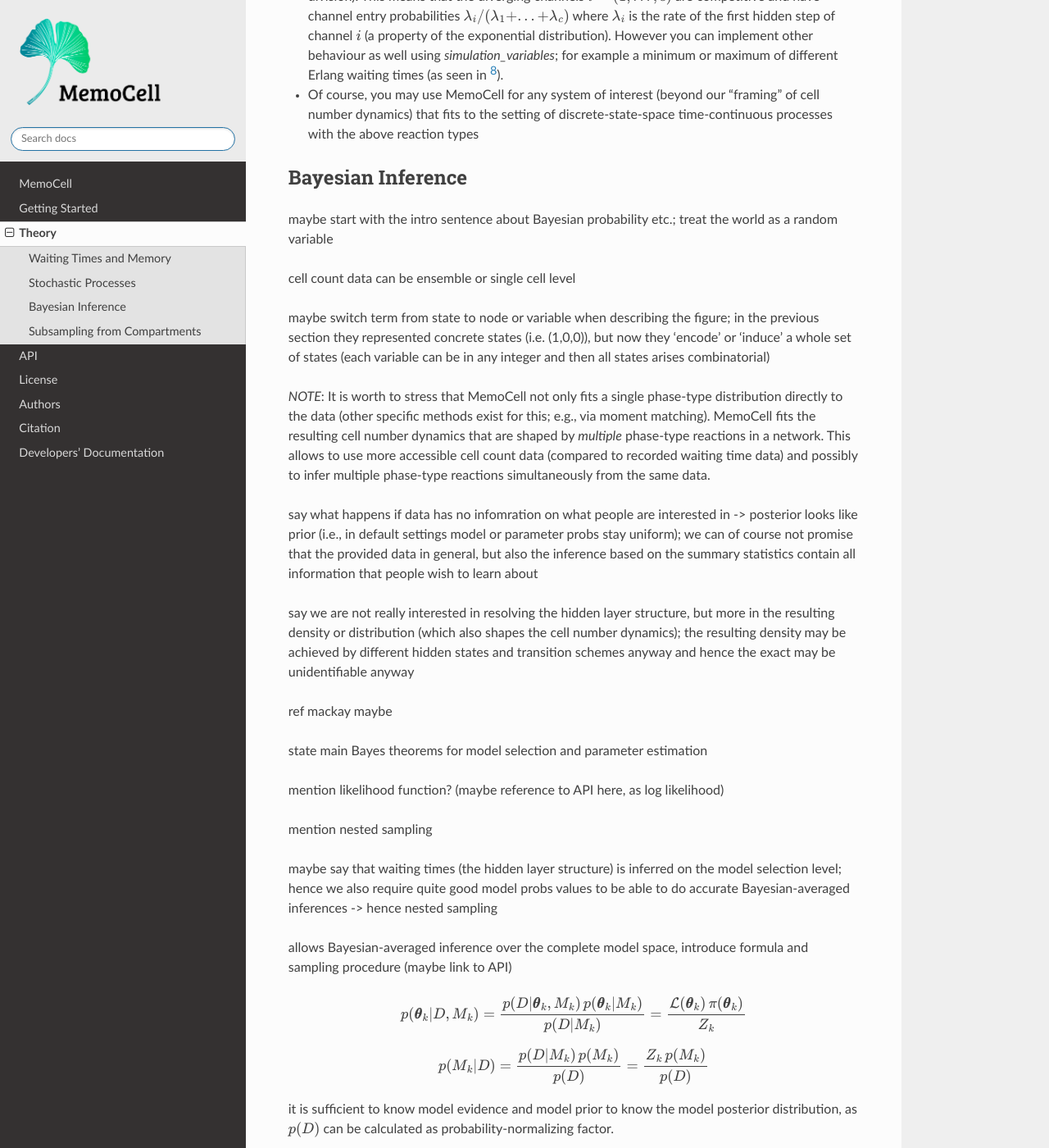
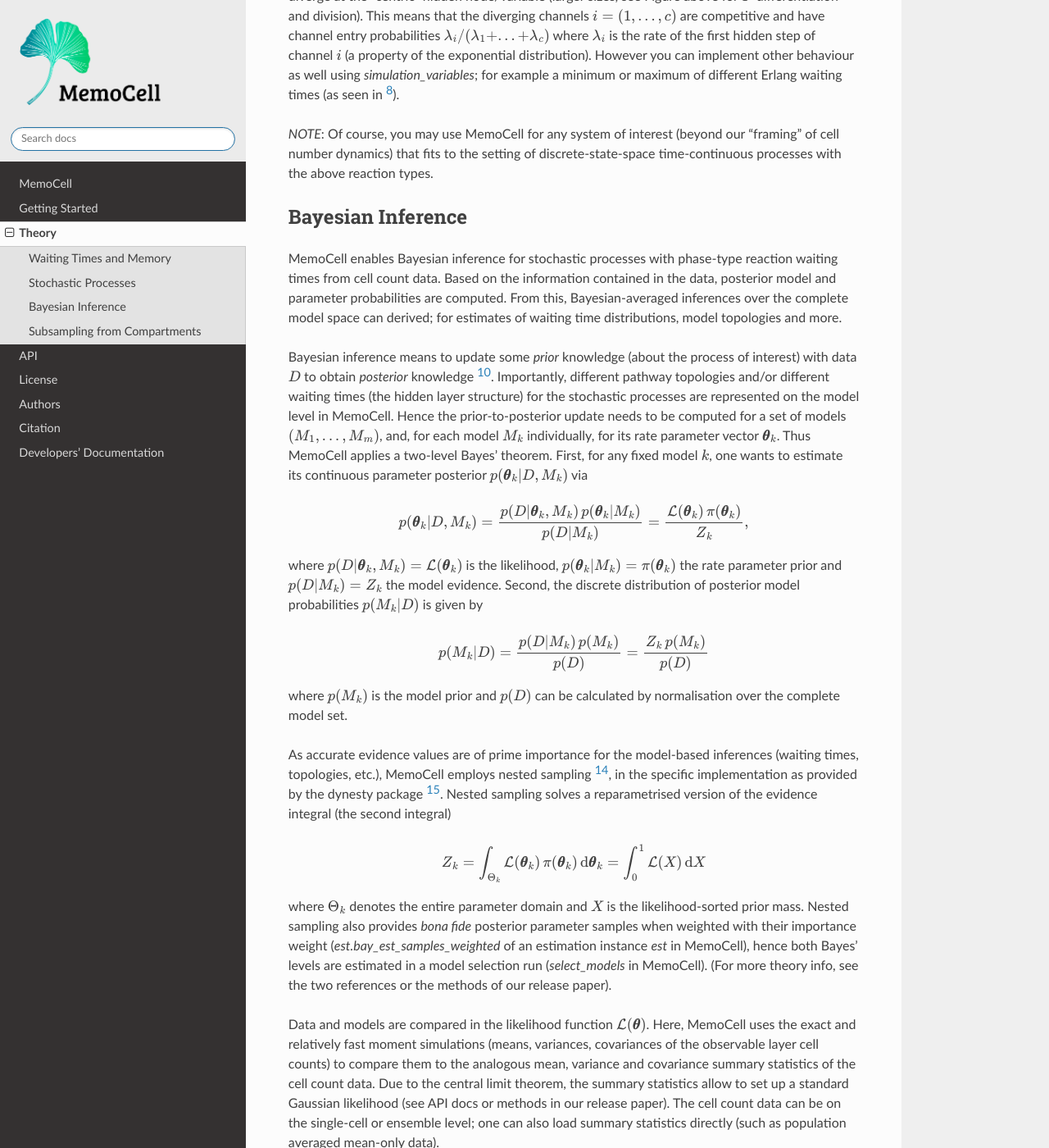
Before and after one commit to mauricelanghinrichs/memocell, a Sphinx documentation site: the page built from docs/theory.rst, in a window 1280 px wide and 1400 px high, scrolled down 7139 px. Shown: the whole window at 82% size. Built offline with Sphinx 7.4.7 and the Read the Docs theme 2.0.0, drawn with Linux system fonts in a browser that asks for light colours; some of the changed text lies outside the part shown.

Commit message:
docs | rtd theory first version

```diff
--- a/docs/theory.rst
+++ b/docs/theory.rst
@@ -257,10 +257,9 @@
 
 where :math:`S` is the start cell type and :math:`E` is the end cell type. For
 example, the differentiation reaction from :math:`X` (start node) to :math:`Y`
-(end node) was implemented by the type :math:`S \rightarrow E`); any single
+(end node) was implemented by the type :math:`S \rightarrow E`; any single
 cell of cell type :math:`X` that undergoes the reaction will switch to cell
 type :math:`Y` at the final (=second) jump of this Erlang channel.
-
 
 Mathematically, the stochastic process on the observable layer is simply the
 sum of the Markov processes for the corresponding hidden layer variables.
@@ -352,110 +351,155 @@
 of hidden variables over all cell types (however, we also allow to compute
 faster :math:`\ell` solutions for the means only).
 
-Three more `NOTES`:
+**Some further notes below:**
 
-- For both stochastic and moment simulations one has to specify the initial condition. Please see the API docs for the available options and how they are realised in MemoCell.
+`NOTE`: For both stochastic and moment simulations one has to specify the
+initial condition. Please see the API docs for the available options
+and how they are realised in MemoCell.
 
-- By default, when multiple reactions have the same start cell type their reaction channels diverge at the "centric" hidden node/variable (larger sizes, see Figure above for :math:`Y` differentiation and division). This means that the diverging channels :math:`i=(1, ..., c)` are competitive and have channel entry probabilities :math:`\lambda_i/(\lambda_1 + ... + \lambda_c)` where :math:`\lambda_i` is the rate of the first hidden step of channel :math:`i` (a property of the exponential distribution). However you can implement other behaviour as well using `simulation_variables`; for example a minimum or maximum of different Erlang waiting times (as seen in [#min_max_ph]_).
+`NOTE`: By default, when multiple reactions have the same start cell type
+their reaction channels diverge at the "centric" hidden node/variable
+(larger sizes, see Figure above for :math:`Y` differentiation and division).
+This means that the diverging channels :math:`i=(1, ..., c)` are competitive
+and have channel entry probabilities
+:math:`\lambda_i/(\lambda_1 + ... + \lambda_c)` where :math:`\lambda_i`
+is the rate of the first hidden step of channel :math:`i` (a property of
+the exponential distribution). However you can implement other behaviour as
+well using `simulation_variables`; for example a minimum or maximum of
+different Erlang waiting times (as seen in [#min_max_ph]_).
 
-- Of course, you may use MemoCell for any system of interest (beyond our "framing" of cell number dynamics) that fits to the setting of discrete-state-space time-continuous processes with the above reaction types
-
+`NOTE`: Of course, you may use MemoCell for any system of interest
+(beyond our "framing" of cell number dynamics) that fits to the setting
+of discrete-state-space time-continuous processes with the above reaction
+types.
 
 Bayesian Inference
 ^^^^^^^^^^^^^^^^^^
 
-maybe start with the intro sentence about Bayesian probability etc.; treat
-the world as a random variable
+MemoCell enables Bayesian inference for stochastic processes with
+phase-type reaction waiting times from cell count data. Based on the
+information contained in the data, posterior model and parameter probabilities
+are computed. From this, Bayesian-averaged inferences over the complete model
+space can derived; for estimates of waiting time distributions,
+model topologies and more.
 
-cell count data can be ensemble or single cell level
+Bayesian inference means to update some `prior` knowledge (about the process
+of interest) with data :math:`D` to obtain `posterior` knowledge [#mackay]_.
+Importantly, different pathway topologies and/or different waiting times
+(the hidden layer structure) for the stochastic processes are represented
+on the model level in MemoCell. Hence the prior-to-posterior update needs to be
+computed for a set of models :math:`(M_1, ..., M_m)`, and, for each model
+:math:`M_k` individually, for its rate parameter vector :math:`\pmb{\theta}_k`.
+Thus MemoCell applies a two-level Bayes' theorem. First, for any fixed model
+:math:`k`, one wants to estimate its continuous parameter posterior
+:math:`p(\pmb{\theta}_k | D, M_k)` via
 
-maybe switch term from state to node or variable when describing the figure;
-in the previous section they represented concrete states (i.e. (1,0,0)), but
-now they 'encode' or 'induce' a whole set of states (each variable can be
-in any integer and then all states arises combinatorial)
+.. math::
+    p(\pmb{\theta}_k | D, M_k) = \frac{p(D | \pmb{\theta}_k, M_k) \, p(\pmb{\theta}_k| M_k)}{p(D | M_k)}
+    = \frac{\mathcal{L}(\pmb{\theta}_k) \, \pi(\pmb{\theta}_k)}{Z_k},
+
+where :math:`p(D | \pmb{\theta}_k, M_k)=\mathcal{L}(\pmb{\theta}_k)` is the
+likelihood, :math:`p(\pmb{\theta}_k| M_k)=\pi(\pmb{\theta}_k)` the rate parameter
+prior and :math:`p(D | M_k)=Z_k` the model evidence. Second, the
+discrete distribution of posterior model probabilities :math:`p(M_k | D)`
+is given by
+
+.. math::
+    p(M_k | D) = \frac{p(D | M_k) \, p(M_k)}{p(D)}
+    = \frac{Z_k \, p(M_k)}{p(D)}
+
+where :math:`p(M_k)` is the model prior and :math:`p(D)` can be calculated
+by normalisation over the complete model set.
+
+As accurate evidence values are of prime importance for the model-based
+inferences (waiting times, topologies, etc.), MemoCell employs nested sampling
+[#skilling]_, in the specific implementation as provided by the dynesty package
+[#dynesty]_. Nested sampling solves a reparametrised version of the
+evidence integral (the second integral)
+
+.. math::
+    Z_k = \int\nolimits_{\Theta_k} \mathcal{L}(\pmb{\theta}_k) \, \pi(\pmb{\theta}_k) \, \mathrm{d}\pmb{\theta}_k
+    = \int\nolimits_{0}^{1} \mathcal{L}(X) \, \mathrm{d}X
+
+where :math:`\Theta_k` denotes the entire parameter domain and :math:`X` is the
+likelihood-sorted prior mass. Nested sampling also provides `bona fide`
+posterior parameter samples when weighted with their importance weight
+(`est.bay_est_samples_weighted` of an estimation instance `est` in MemoCell),
+hence both Bayes' levels are estimated in a model selection run
+(`select_models` in MemoCell). (For more theory info, see the two references or
+the methods of our release paper).
+
+Data and models are compared in the likelihood function
+:math:`\mathcal{L}(\pmb{\theta})`. Here, MemoCell uses the exact and
+relatively fast moment simulations (means, variances, covariances of the
+observable layer cell counts) to compare them to the analogous mean, variance
+and covariance summary statistics of the cell count data. Due to the central
+limit theorem, the summary statistics allow to set up a standard Gaussian
+likelihood (see API docs or methods in our release paper).
+The cell count data can be on the single-cell or ensemble level;
+one can also load summary statistics directly (such as population
+averaged mean-only data).
+
+The most important step of post-processing are the Bayesian-averaged inferences
+over the entire model space. For any quantity of interest :math:`X`, one
+can compute its posterior distribution given the data :math:`p(X|D)`. If
+:math:`p(X|\pmb{\theta}_k, M_k, D)=p(X|\pmb{\theta}_k, M_k)`,
+meaning the models with their parameters contain all information to compute
+:math:`X`, we can express the posterior of :math:`X` as
+
+.. math::
+    p(X|D) = \sum\nolimits_{k=1}^{m} \int\nolimits_{\Theta_k} \,
+    p(X|\pmb{\theta}_k, M_k) \, p(\pmb{\theta}_k | M_k, D) \,
+    p(M_k | D) \, \mathrm{d}\pmb{\theta}_k.
+
+This formula might be used analytically or with sampling. `Sampling`:
+1) sample a model from the model posterior,
+2) sample a posterior parameter set within that model,
+3) compute :math:`X` and repeat (read the equation from right to left).
+For example, this can be applied to obtain posterior samples of the
+waiting time densities. Of course, for such analyses it is vital to
+have an exhaustive model space that does not obviously fail to describe
+the data.
+
+To compute the posterior probabilities of model topologies
+:math:`p(T_i | D)` is a particular application of this formula.
+Topologies are mutually disjoint partitions of the model space and do not
+depend on parameter values. Therefore
+:math:`p(T_i | D) = \sum_k p(T_i| M_k) \, p(M_k | D)`, where
+:math:`p(T_i| M_k)` is either :math:`1` (model :math:`M_k` is of topology
+:math:`T_i`) or :math:`0` (is not). Thus one simply has to add up all
+model probabilities that belong to a certain topology.
+
+**Some further notes below:**
 
 `NOTE`: It is worth to stress that MemoCell not only fits a single phase-type
-distribution directly to the data (other specific methods exist for this; e.g.,
-via moment matching). MemoCell fits the resulting cell number dynamics that
+distribution directly to data (other specific methods exist for this; e.g.,
+via moment matching). MemoCell fits the resulting `cell number dynamics` that
 are shaped by `multiple` phase-type reactions in a network. This allows to use
 more accessible cell count data (compared to recorded waiting time data) and
 possibly to infer multiple phase-type reactions simultaneously from the same
 data.
 
-say what happens if data has no infomration on what people are interested in
--> posterior looks like prior (i.e., in default settings model or
-parameter probs stay uniform); we can of course not promise that the provided
-data in general, but also the inference based on the summary statistics
-contain all information that people wish to learn about
+`NOTE`: Typically we are not interested in resolving the precise hidden layer
+structure for the waiting times, but rather in the resulting waiting time
+density or distribution function that they produce (and which shape the
+cell number dynamics). The same density may be constructed by different
+hidden states and transition schemes (phase-type distributions are not unique)
+and hence the hidden layer may be unidentifiable anyway.
 
-say we are not really interested in resolving the hidden layer structure, but more
-in the resulting density or distribution (which also shapes the cell number
-dynamics); the resulting density may be achieved by different hidden states and
-transition schemes anyway and hence the exact may be unidentifiable anyway
+`NOTE`: Model evidences are future-proof in the sense that they are computed
+for each model individually and do not depend on the overall model set. Hence
+one can save model estimations and compare them to new models later
+on without re-estimating the full model set.
 
+`NOTE`: MemoCell can only infer information that is somehow "contained"
+in the data (more precisely: in the summary statistics of the data).
+There may be features in stochastic processes that are structurally or
+practically (given the resolution of the data) impossible to infer.
+If data is `not` informative, the posteriors look like the prior; on the other
+hand: if the data `is` informative the posterior contracts/shrinks/changes
+compared to the prior (see information gain, Kullback-Leibler divergence).
 
-
-ref mackay maybe
-
-state main Bayes theorems for model selection and parameter estimation
-
-mention likelihood function? (maybe reference to API here, as log likelihood)
-
-mention nested sampling
-
-maybe say that waiting times (the hidden layer structure) is inferred on the
-model selection level; hence we also require quite good model probs values
-to be able to do accurate Bayesian-averaged inferences -> hence nested sampling
-
-allows Bayesian-averaged inference over the complete model space, introduce
-formula and sampling procedure (maybe link to API)
-
-.. math::
-    p(\pmb{\theta}_k | D, M_k) = \frac{p(D | \pmb{\theta}_k, M_k) \, p(\pmb{\theta}_k| M_k)}{p(D | M_k)}
-    = \frac{\mathcal{L}(\pmb{\theta}_k) \, \pi(\pmb{\theta}_k)}{Z_k}
-
-.. math::
-    p(M_k | D) = \frac{p(D | M_k) \, p(M_k)}{p(D)}
-    = \frac{Z_k \, p(M_k)}{p(D)}
-
-it is sufficient to know model evidence and model prior to know the model
-posterior distribution, as :math:`p(D)` can be calculated as
-probability-normalizing factor.
-
-parameter prior, for each parameter :math:`\theta` in the vector :math:`\pmb{\theta}`
-one has to specify
-
-.. math::
-    \pi(\theta) = \left. \begin{cases} 1 / (b_u - b_l) & \text{if } \theta \in [b_l, b_u] \\
-    0 & \text{else} \end{cases} \right\}
-
-evidence integral via nested sampling...
-
-.. math::
-    Z_k = \int\nolimits_{\Theta_k} \mathcal{L}(\pmb{\theta}_k) \, \pi(\pmb{\theta}_k) \, \mathrm{d}\pmb{\theta}_k
-    = \int\nolimits_{0}^{1} \mathcal{L}(X) \, \mathrm{d}X
-
-where :math:`\Theta_k` denotes the entire parameter domain. and the second integral
-is the one solved in nested sampling, introducing a prior mass :math:`X` sorted
-by the likelihood (ref to dynesty, or methods in release paper). second integral
-is reparametrised.
-
-nested sampling also yields bona fide posterior parameter samples, when they
-are weighted as :math:`p(\pmb{\theta}_i) = \mathcal{L}_i \, \Delta X_i / Z`, where :math:`i` indicates the
-samples of the :math:`i`-th iteration of a nested sampling run. So use
-`est.bay_est_samples_weighted` of an estimation instance `est` in MemoCell.
-
-Bayesian-averaged output over entire model space
-
-.. math::
-    p(X|D) = \sum\nolimits_{k=1}^{m} \int\nolimits_{\Theta_k} \,
-    p(X|\pmb{\theta}_k, M_k, D) \, p(\pmb{\theta}_k | M_k, D) \,
-    p(M_k | D) \, \mathrm{d}\pmb{\theta}_k
-
-where typically :math:`p(X|\pmb{\theta}_k, M_k, D)=p(X|\pmb{\theta}_k, M_k)`
-(posterior model contains all info to compute :math:`X`). describe sampling
-procedure, read eq. from right to left; maybe also add topology
-inference of an application of this
 
 Subsampling from Compartments
 ^^^^^^^^^^^^^^^^^^^^^^^^^^^^^
```
